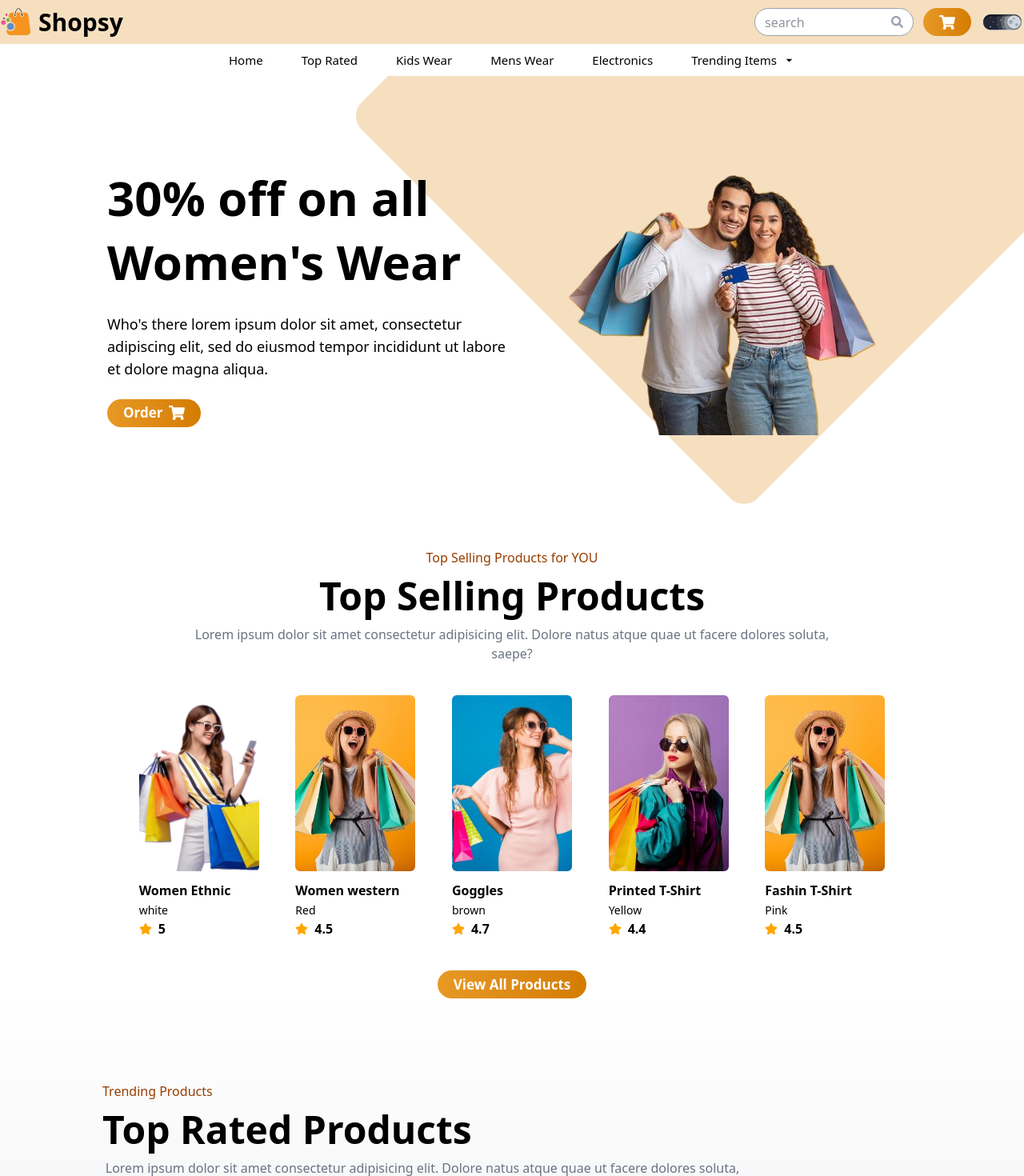
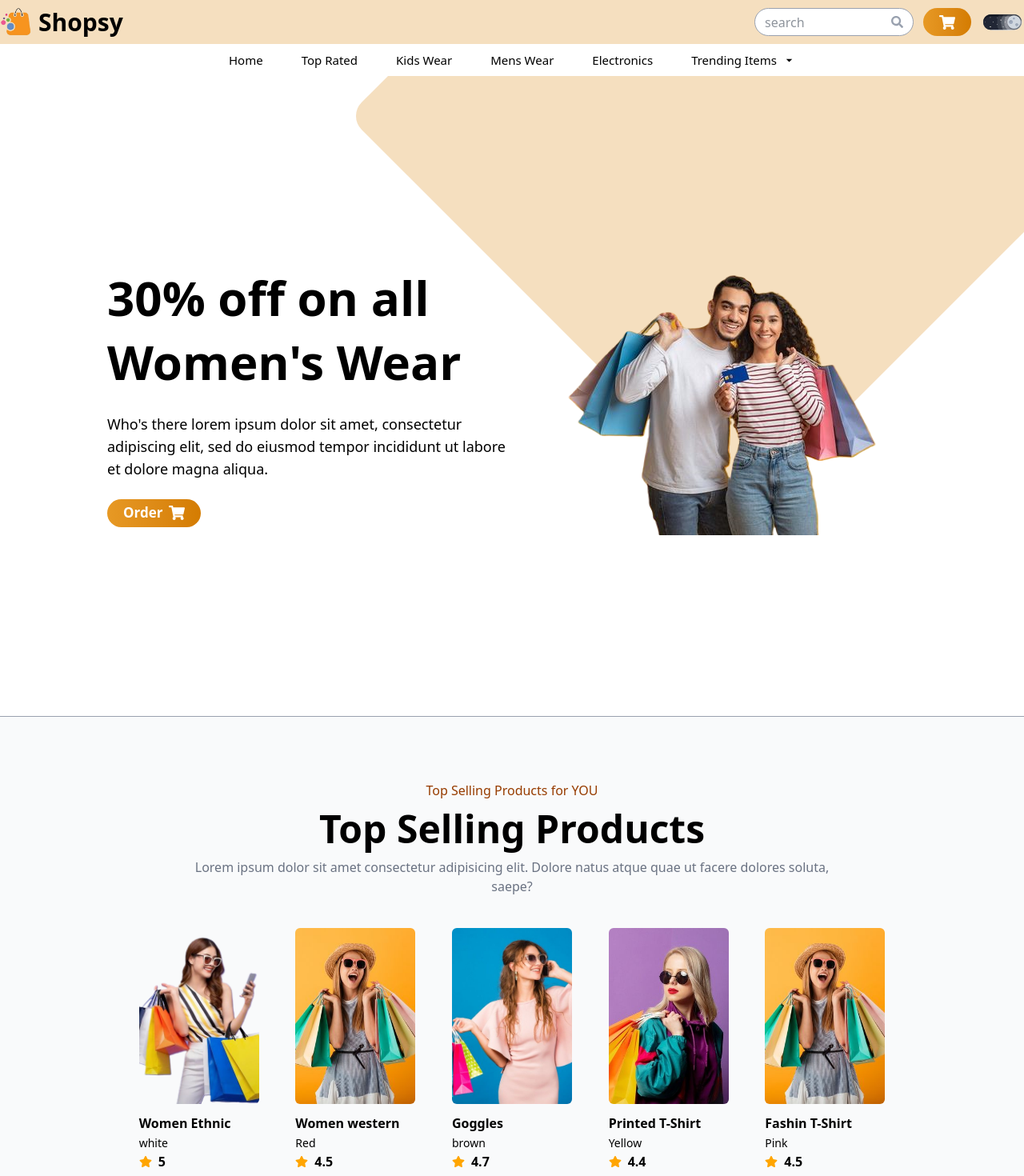
Before and after one commit to saba-ramezani/Clothing-Store, a React (Vite) app: page / in a window 1280 px wide. Shown: the top 1470 px of the page at 80% size. Built offline with nearby package versions, Linux system fonts and the light colour scheme.

Commit message:
added light/dark theme in products section

```diff
--- a/src/components/Hero/Hero.jsx
+++ b/src/components/Hero/Hero.jsx
@@ -11,7 +11,7 @@ import { ImageList } from '../data';
 const Hero = ({setIsVisible}) => {
 
   return (
-    <div className='relative flex h-[550px] overflow-hidden dark:bg-black bg-white z-10'>
+    <div className='relative flex h-screen max-h-[800px] overflow-hidden dark:bg-black bg-white z-10'>
         <div className='dark:bg-[#785424] bg-[#f5dfbf] h-[700px] w-[700px] rounded-3xl rotate-[45deg] absolute top-[-300px] right-0 -z-10' />
         <Swiper
             loop={true}
--- a/src/components/Products/Products.jsx
+++ b/src/components/Products/Products.jsx
@@ -4,10 +4,11 @@ import { FaStar } from "react-icons/fa";
 
 const Products = () => {
   return (
-    <div className='flex flex-col mx-[10%] w-[80%]'>
-      <div className='flex justify-center items-center flex-col my-10'>
+    <div className='w-full dark:bg-gray-950 bg-gray-50 py-20 border-y-[1px] dark:border-y-white border-y-gray-400'>
+      <div className='flex flex-col mx-[10%] w-[80%]'>
+      <div className='flex justify-center items-center flex-col mb-10'>
         <h6 className='text-md text-amber-800 font-medium'>Top Selling Products for YOU</h6>
-        <h1 className='font-bold text-5xl leading-18'>Top Selling Products</h1>
+        <h1 className='font-bold text-5xl leading-18 dark:text-white text-black'>Top Selling Products</h1>
         <p className='max-w-[800px] text-center text-gray-500'>Lorem ipsum dolor sit amet consectetur adipisicing elit. Dolore natus atque quae ut facere dolores soluta, saepe?</p>
       </div>
       <div className='flex flex-row justify-evenly items-center'>
@@ -22,6 +23,8 @@ const Products = () => {
       </div>
 
     </div>
+    </div>
+
   )
 }
 
@@ -30,7 +33,7 @@ const ProductCard = ({product}) => {
   return(
     <div className='space-y-3'>
       <img className='h-[220px] w-[150px] object-cover rounded-md' src={product.img} alt="" />
-      <div className=''>
+      <div className='dark:text-white text-black'>
         <h6 className='font-bold text-md'>{product.title}</h6>
         <span className='text-sm'>{product.color}</span>
         <div className='flex items-center gap-2 font-semibold'>
```
